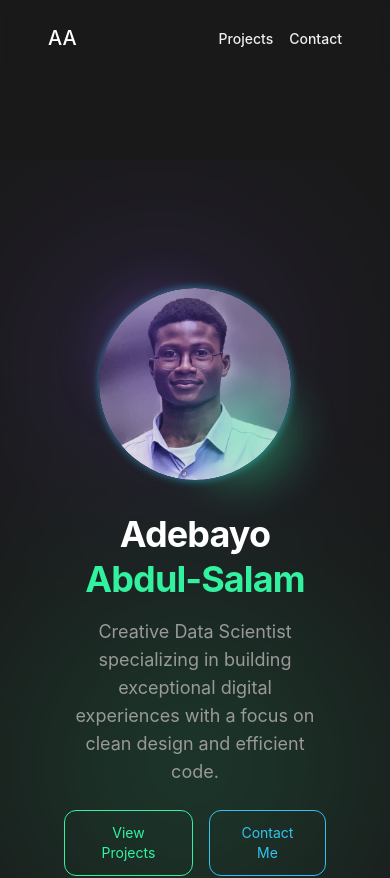
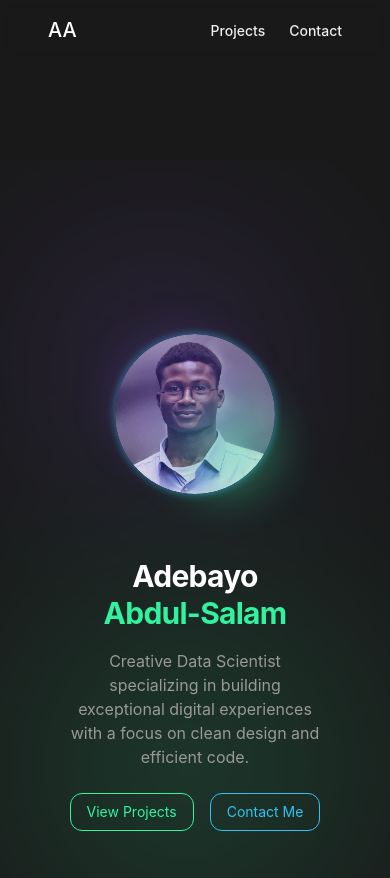
Before and after one commit to Abdul-Salam15/minimalist-web-showcase, a React (Vite) app: page / in a window 390 px wide. Shown: the top 878 px of the page. Built offline with nearby package versions, Linux system fonts and the light colour scheme.

Commit message:
Improve mobile view
Improve the mobile view by centering the name and adjusting the font size. Also, improve the view of the projects, contact me, and get in touch sections.

```diff
--- a/src/components/ContactSection.tsx
+++ b/src/components/ContactSection.tsx
@@ -6,40 +6,42 @@ import SocialLinks from './SocialLinks';
 
 const ContactSection: React.FC = () => {
   return (
-    <section id="contact" className="py-24 px-4 sm:px-6 relative overflow-hidden">
+    <section id="contact" className="py-16 sm:py-24 px-4 sm:px-6 relative overflow-hidden">
       <div className="absolute inset-0 opacity-10">
         <div className="absolute top-40 left-40 w-80 h-80 rounded-full bg-portfolio-accent blur-[100px]"></div>
         <div className="absolute bottom-20 right-20 w-60 h-60 rounded-full bg-portfolio-blue-medium blur-[120px]"></div>
       </div>
 
       <div className="container mx-auto relative z-10">
-        <h2 className="section-title text-white">Get In Touch</h2>
+        <h2 className="section-title text-white text-3xl sm:text-4xl">Get In Touch</h2>
 
-        <div className="grid grid-cols-1 lg:grid-cols-2 gap-12 lg:gap-16 mt-16">
-          <div className="lg:max-w-md text-center lg:text-left">
-            <h3 className="text-2xl font-semibold mb-6 text-white">Let's connect</h3>
-            <p className="text-portfolio-gray-medium mb-8">
+        <div className="grid grid-cols-1 lg:grid-cols-2 gap-10 lg:gap-16 mt-12 sm:mt-16">
+          <div className="lg:max-w-md text-center">
+            <h3 className="text-xl sm:text-2xl font-semibold mb-4 sm:mb-6 text-white">Let's connect</h3>
+            <p className="text-sm sm:text-base text-portfolio-gray-medium mb-6 sm:mb-8 max-w-md mx-auto">
               I'm currently available for freelance work and open to new opportunities.
               If you have a project that you want to get started, or if you're looking
               for a developer to join your team, feel free to reach out.
             </p>
 
-            <div className="space-y-6">
+            <div className="space-y-5 sm:space-y-6">
               <div>
-                <h4 className="text-sm uppercase tracking-wider text-portfolio-gray-medium mb-3">Email</h4>
+                <h4 className="text-xs sm:text-sm uppercase tracking-wider text-portfolio-gray-medium mb-2 sm:mb-3">Email</h4>
                 <EmailButton email="asalamadebayo@gmail.com" />
               </div>
 
               <div>
-                <h4 className="text-sm uppercase tracking-wider text-portfolio-gray-medium mb-3">Social</h4>
-                <SocialLinks />
+                <h4 className="text-xs sm:text-sm uppercase tracking-wider text-portfolio-gray-medium mb-2 sm:mb-3">Social</h4>
+                <div className="flex justify-center">
+                  <SocialLinks />
+                </div>
               </div>
             </div>
           </div>
 
-          <div className="flex justify-center lg:justify-start">
+          <div className="flex justify-center">
             <div className="w-full max-w-md">
-              <h3 className="text-2xl font-semibold mb-6 text-white text-center lg:text-left">Send me a message</h3>
+              <h3 className="text-xl sm:text-2xl font-semibold mb-4 sm:mb-6 text-white text-center">Send me a message</h3>
               <ContactForm />
             </div>
           </div>
--- a/src/components/Header.tsx
+++ b/src/components/Header.tsx
@@ -22,8 +22,8 @@ const Header: React.FC = () => {
   return (
     <header
       className={cn(
-        "fixed top-0 left-0 right-0 py-6 px-4 sm:px-8 z-50 transition-all duration-300 ease-in-out backdrop-blur-sm",
-        isScrolled ? "bg-portfolio-dark-bg/90 border-b border-portfolio-neon-border/20 py-4" : "bg-transparent"
+        "fixed top-0 left-0 right-0 py-4 sm:py-6 px-4 sm:px-8 z-50 transition-all duration-300 ease-in-out backdrop-blur-sm",
+        isScrolled ? "bg-portfolio-dark-bg/90 border-b border-portfolio-neon-border/20 py-3 sm:py-4" : "bg-transparent"
       )}
     >
       <div className="container mx-auto">
@@ -56,7 +56,7 @@ const Header: React.FC = () => {
 
           {/* Mobile navigation */}
           <div className="md:hidden flex items-center">
-            <div className="space-x-4">
+            <div className="space-x-6">
               <button
                 onClick={() => scrollTo('projects', { offset: 80 })}
                 className="nav-link text-portfolio-gray-dark text-sm"
--- a/src/pages/Index.tsx
+++ b/src/pages/Index.tsx
@@ -1,4 +1,3 @@
-
 import React, { useEffect } from 'react';
 import Header from '@/components/Header';
 import ProjectsSection from '@/components/ProjectsSection';
@@ -44,33 +43,33 @@ const Index = () => {
 
         <div className="container mx-auto max-w-5xl relative z-10">
           <div className="grid grid-cols-1 lg:grid-cols-2 gap-8 md:gap-12 items-center">
-            <div className="order-2 lg:order-1 animate-fade-in text-center lg:text-left px-4">
-              <h1 className="text-4xl sm:text-5xl md:text-6xl font-bold leading-tight mb-4 text-white">
+            <div className="order-2 lg:order-1 animate-fade-in text-center px-4">
+              <h1 className="text-3xl sm:text-4xl md:text-5xl lg:text-6xl font-bold leading-tight mb-4 text-white">
                 Adebayo <br />
                 <span className="text-portfolio-accent neon-text animate-pulse">Abdul-Salam</span>
               </h1>
-              <p className="text-lg sm:text-xl text-portfolio-gray-medium mb-6 max-w-md mx-auto lg:mx-0">
+              <p className="text-base sm:text-lg text-portfolio-gray-medium mb-6 max-w-md mx-auto">
                 Creative Data Scientist specializing in building exceptional digital experiences
                 with a focus on clean design and efficient code.
               </p>
-              <div className="flex space-x-4 mt-6 justify-center lg:justify-start">
+              <div className="flex space-x-4 mt-6 justify-center">
                 <a
                   href="#projects"
-                  className="neon-button text-sm sm:text-base"
+                  className="neon-button text-sm px-4 py-2 sm:px-6 sm:py-3 sm:text-base"
                 >
                   View Projects
                 </a>
                 <a
                   href="#contact"
-                  className="neon-button-alt text-sm sm:text-base"
+                  className="neon-button-alt text-sm px-4 py-2 sm:px-6 sm:py-3 sm:text-base"
                 >
                   Contact Me
                 </a>
               </div>
             </div>
 
-            <div className="order-1 lg:order-2 flex justify-center">
-              <div className="relative w-48 h-48 sm:w-60 sm:h-60 md:w-80 md:h-80 animate-scale-in">
+            <div className="order-1 lg:order-2 flex justify-center mb-8 lg:mb-0">
+              <div className="relative w-40 h-40 sm:w-48 sm:h-48 md:w-60 md:h-60 lg:w-80 lg:h-80 animate-scale-in">
                 <div className="absolute inset-0 rounded-full bg-portfolio-blue-medium/20 neon-glow-blue overflow-hidden">
                   <img
                     src="/lovable-uploads/66d67004-7453-420e-a4b6-d03de40b2591.png"
```
